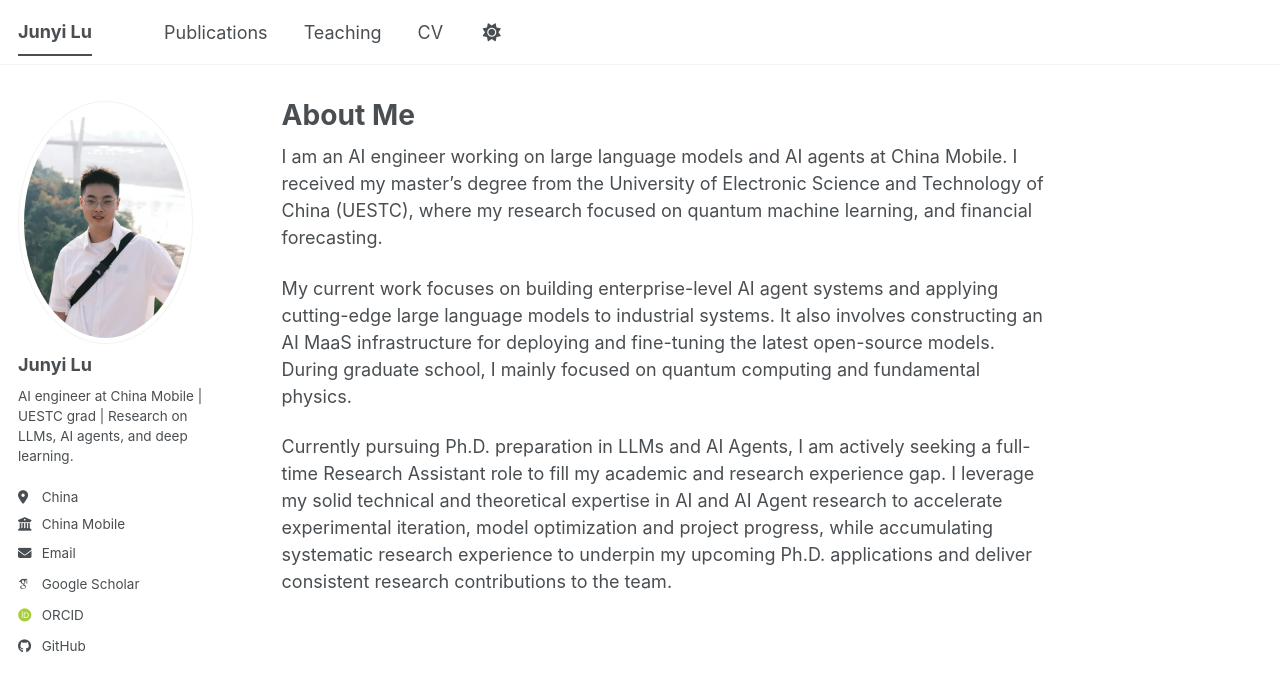
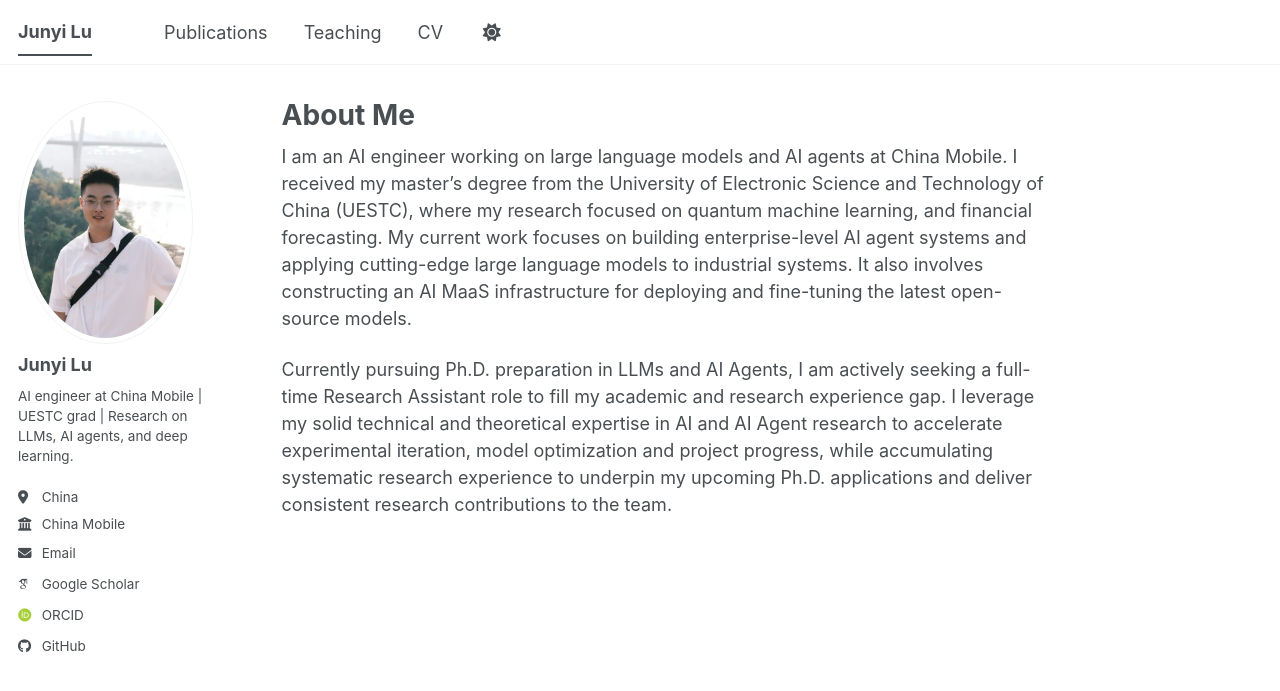
Before and after one commit to ljy623669155/ljy623669155.github.io, a Jekyll site: the page built from _pages/about.md, in a window 1280 px wide. Shown: the top 691 px of the page. Built offline with Jekyll 4.4.1, drawn with Linux system fonts in a browser that asks for light colours; some web fonts are replaced; a script bundle is joined from its source files by our own code; library files that are not in the unit come from our copies.

Commit message:
merge paragraph 2 into paragraph 1, remove quantum computing sentence

```diff
--- a/_pages/about.md
+++ b/_pages/about.md
@@ -7,8 +7,6 @@ redirect_from:
   - /about.html
 ---
 
-I am an AI engineer working on large language models and AI agents at China Mobile. I received my master's degree from the University of Electronic Science and Technology of China (UESTC), where my research focused on quantum machine learning, and financial forecasting.
-
-My current work focuses on building enterprise-level AI agent systems and applying cutting-edge large language models to industrial systems. It also involves constructing an AI MaaS infrastructure for deploying and fine-tuning the latest open-source models. During graduate school, I mainly focused on quantum computing and fundamental physics.
+I am an AI engineer working on large language models and AI agents at China Mobile. I received my master's degree from the University of Electronic Science and Technology of China (UESTC), where my research focused on quantum machine learning, and financial forecasting. My current work focuses on building enterprise-level AI agent systems and applying cutting-edge large language models to industrial systems. It also involves constructing an AI MaaS infrastructure for deploying and fine-tuning the latest open-source models.
 
 Currently pursuing Ph.D. preparation in LLMs and AI Agents, I am actively seeking a full-time Research Assistant role to fill my academic and research experience gap. I leverage my solid technical and theoretical expertise in AI and AI Agent research to accelerate experimental iteration, model optimization and project progress, while accumulating systematic research experience to underpin my upcoming Ph.D. applications and deliver consistent research contributions to the team.
```
